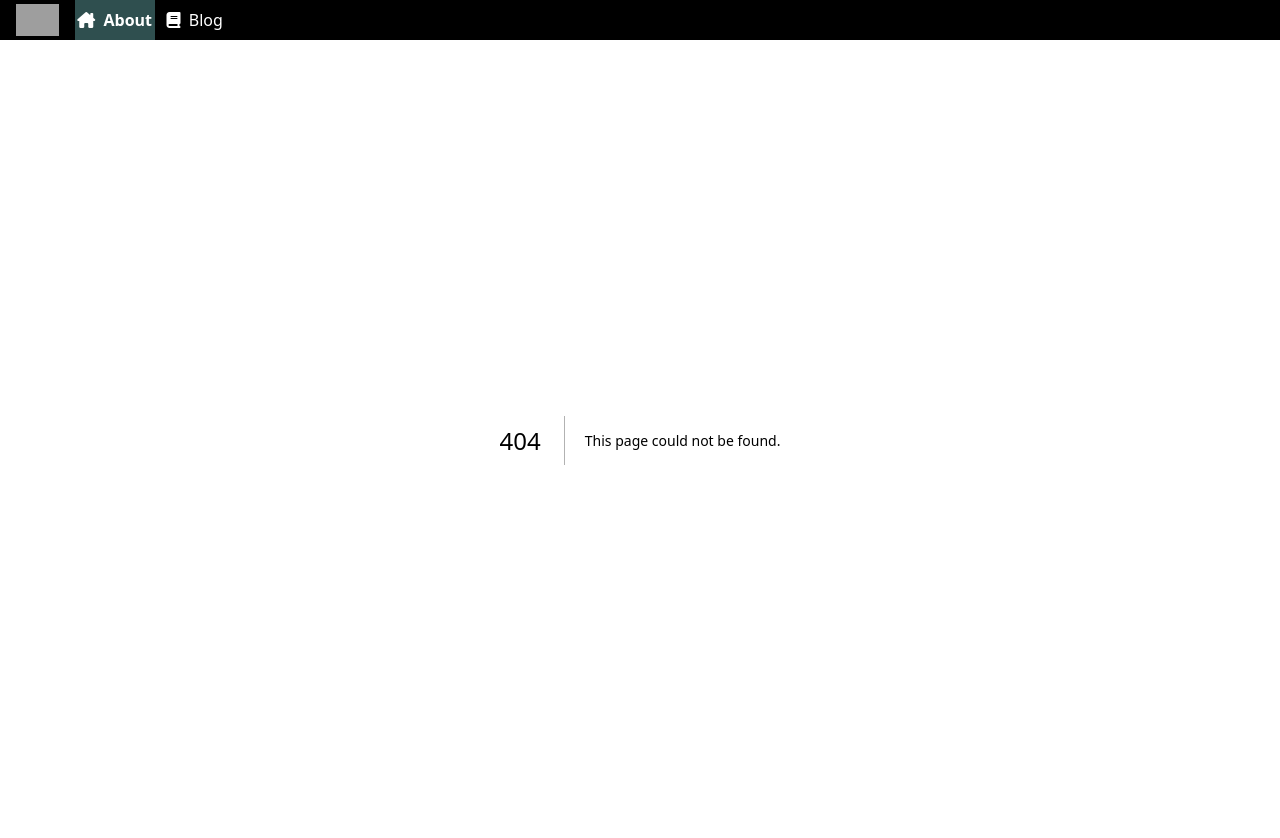
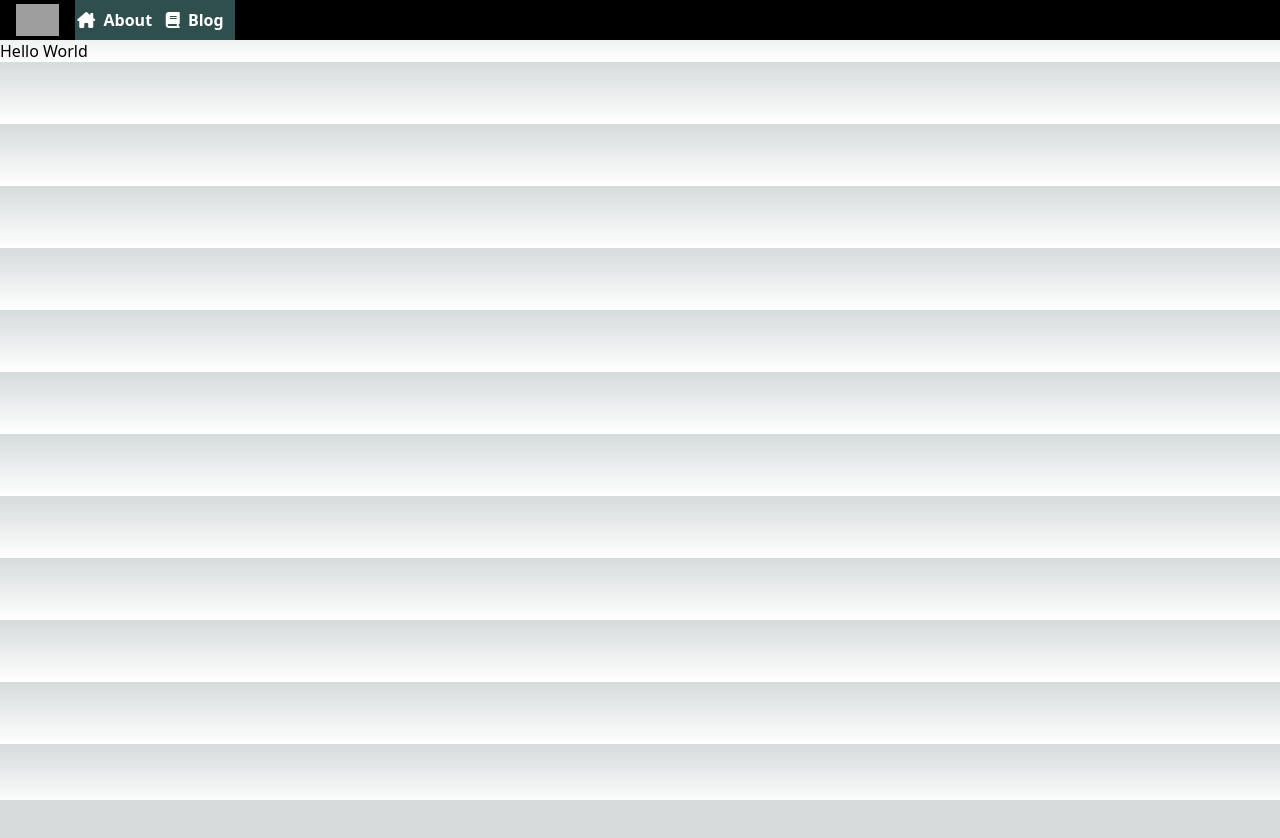
Before and after one commit to charlesgohck/portfolioblogv2, a Next.js app: page /posts/blog in a window 1280 px wide. Before the commit this address had no page. After the commit the page ends 800 px from the top, so only its background shows below. Built offline with nearby package versions, Linux system fonts and the light colour scheme; grey boxes are pictures that could not be loaded.

Commit message:
[UI][BLOG] Added links for blog to main app file

```diff
--- a/pages/_app.tsx
+++ b/pages/_app.tsx
@@ -1,15 +1,28 @@
-import '../styles/globals.css'
-import '../styles/kangui.css'
-import '../styles/kanganimations.css'
-import '../styles/imports.css'
-import type { AppProps } from 'next/app'
+import '../styles/globals.css';
+import '../styles/kangui.css';
+import '../styles/kanganimations.css';
+import '../styles/imports.css';
+import type { AppProps } from 'next/app';
+import Link from 'next/link';
+import { useRouter } from 'next/router';
+import { routerPaths } from './constants';
 
 export default function App({ Component, pageProps }: AppProps) {
+
+    const router = useRouter();
+    const routerPathName = router.pathname;
+
     return <>
         <div className='navbar' id="topNavBar">
             <img src={"assets/Logo.svg"} alt={"Charles Goh (长康) Logo"} className="faviconlogo" style={{ paddingLeft: "2vh", paddingRight: "2vh" }} />
-            <a href="#home" className="navbaroption active navbaroptionselected"><i className='fa solid fa-house-chimney' />&nbsp;&nbsp;About</a>
-            <a href="#blog" className='navbaroption'><i className="fa-solid fa-book" />&nbsp;&nbsp;Blog</a>
+            {
+                routerPaths.map(
+                    routerPath => <Link
+                    key={`linkTo${routerPath.name}`}
+                    className={`navbaroption ${(routerPathName.startsWith(routerPath.path) && routerPathName !== "/")
+                    || (routerPathName === routerPath.path && routerPathName === "/") ? `navbaroptionselected` : ""}`}
+                    href={`${routerPath.path}`}><i className={`${routerPath.iconClass}`} />&nbsp;&nbsp;{routerPath.name}</Link>)
+            }
         </div>
         <div className="maincomponent">
             <Component {...pageProps} />
--- /dev/null
+++ b/pages/constants.tsx
@@ -0,0 +1,21 @@
+interface RouterPath {
+    path: string,
+    iconClass: string,
+    name: string
+}
+
+
+const routerPaths: RouterPath[] = [
+    {
+        path: "/",
+        iconClass: 'fa solid fa-house-chimney',
+        name: "About"
+    },
+    {
+        path: "/posts",
+        iconClass: "fa-solid fa-book",
+        name: "Blog"
+    }
+];
+
+export { routerPaths };
--- /dev/null
+++ b/pages/posts/blog.tsx
@@ -0,0 +1,21 @@
+import Head from "next/head"
+import Image from 'next/image'
+import { Inter } from '@next/font/google'
+
+const inter = Inter({ subsets: ['latin'] })
+
+export default function Home() {
+    return (
+        <>
+            <Head>
+                <title>Charles Goh (长康): Blog</title>
+                <meta name="description" content="Charles Goh (长康) Blog" />
+                <meta name="viewport" content="width=device-width, initial-scale=1" />
+                <link rel="icon" href="/assets/favicon.jpg" />
+            </Head>
+            <main>
+                Hello World
+            </main>
+        </>
+    )
+}
```
Also changed, not shown: posts/test.md (added, +10 -0 lines), posts/test2.md (added, +11 -0 lines), public/assets/images/posts/BlogPhotoIntegratedSkills.png (added).
